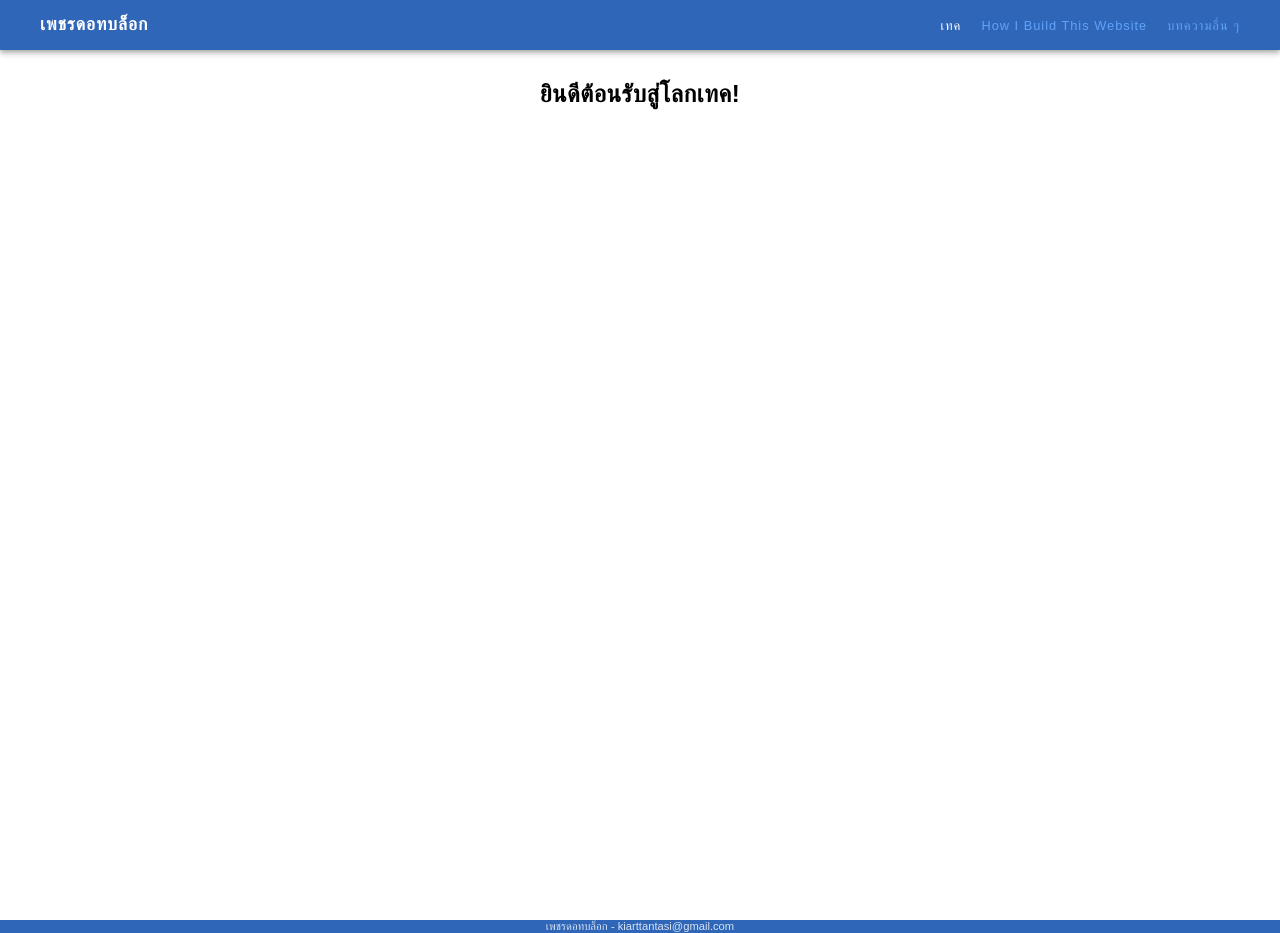
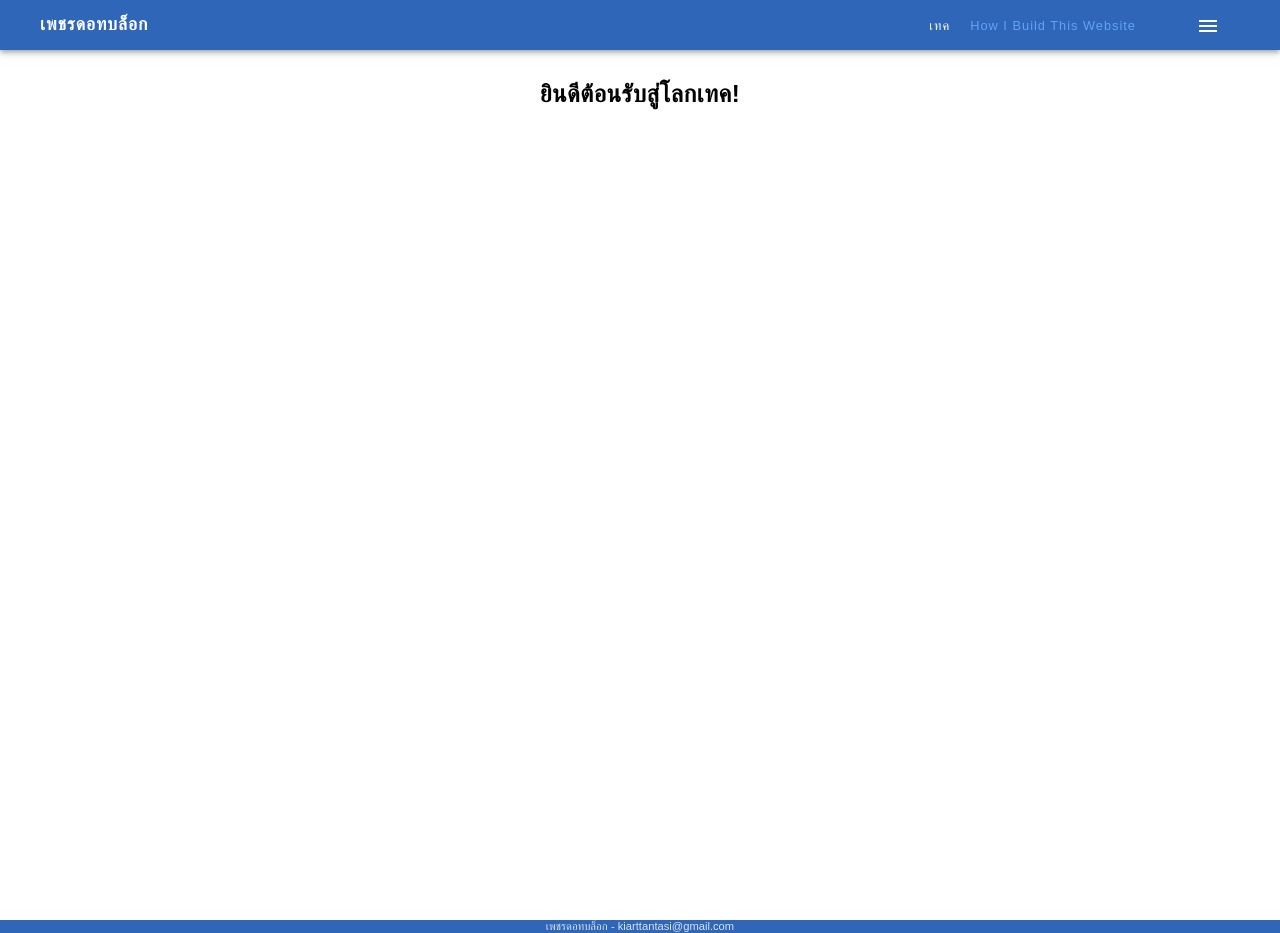
Before and after one commit to kiart-tantasi/nextjs-blog-typescript-mongodb, a Next.js app: page /tech in a window 1280 px wide. Built offline with nearby package versions, Linux system fonts and the light colour scheme; no server answers; the database is empty.

Commit message:
created responsive dropdown

```diff
--- /dev/null
+++ b/components/Layout/Dropdown.module.css
@@ -0,0 +1,66 @@
+.dropdown {
+    margin-left: 40px;
+    padding: 0 20px;
+}
+
+.dropdown-button {
+    position: relative;
+    top: 3px;
+    cursor: pointer;
+}
+
+.dropdown-content {
+    display: none;
+    position: absolute;
+    min-width: 120px;
+    background-color: #fff;
+    box-shadow: 0px 2px 5px 0px rgba(0,0,0,0.2);
+    transform: translate(-80px, 0px);
+    z-index: 999;
+}
+
+.dropdown-content a {
+    display: block;
+    text-align: right;
+    color: #000 !important;
+    padding: 16px 16px 16px 10px;
+}
+
+.dropdown-content a:hover {
+    background-color: rgb(47, 102, 184);
+    color: #fff !important;
+}
+
+/* HOVER TO OPEN DROPDOWN */
+.dropdown:hover .dropdown-content {
+    display: block;
+}
+
+
+/* HIDDEN AND SHOW */
+.show-860, .show-450 {
+    display: none;
+}
+
+/* SHOW AT 860PX */
+@media (max-width: 860px) {
+    .show-860 {
+        display: block;
+    }
+
+    .dropdown-content {
+        transform: translate(-150px, 2px);
+        min-width: 220px;
+    }
+
+    .dropdown {
+        margin-left: 20px;
+    }
+}
+
+/* SHOW AT 450PX */
+@media (max-width: 450px) {
+    .show-450 {
+        display: block;
+    }
+}
--- /dev/null
+++ b/components/Layout/Dropdown.tsx
@@ -0,0 +1,24 @@
+import Link from "next/link";
+import MenuIcon from '@mui/icons-material/Menu';
+import styles from "./Dropdown.module.css";
+
+
+const Dropdown = () => {
+    return (
+        <div className={styles.dropdown}>
+            <span className={styles["dropdown-button"]}><MenuIcon /></span>
+            <div className={styles["dropdown-content"]}>
+                <span className={styles["show-450"]}>
+                    <Link href="/tech">โลกเทค</Link>
+                </span>
+                <span className={styles["show-860"]}>
+                    <Link href="/HowIBuildThisWebsite">How I Build This Website</Link>
+                </span>
+                <Link href="/aboutme">ประวัติผู้เขียน</Link>
+                <Link href="/others">บทความอื่น ๆ</Link>
+            </div>
+        </div>
+    )
+}
+
+export default Dropdown;
--- a/components/Layout/MainNav.module.css
+++ b/components/Layout/MainNav.module.css
@@ -28,6 +28,13 @@
     margin-right: 40px;
 }
 
+/* RIGHT NAV */
+.main-nav {
+    display: flex;
+    flex-direction: row;
+    align-items: center;
+}
+
 .main-nav li {
     display: inline-block;
     list-style: none;
@@ -38,6 +45,7 @@
     text-decoration: none;
     color: inherit;
 }
+
 .main-nav p {
     font-size: 0.8rem;
     letter-spacing: 1px;
@@ -75,12 +83,21 @@
 
 /* HIDE BRAND AND WORKSPACE AT 860PX */
 @media (max-width: 860px) {
-    .hide-brand {
+    .hide-860 {
         display: none;
     }
 
     .blog-brand h1 {
         font-size: 1.75rem;
+    }
+
+    .workspace-brand {
+        transform: translate(0px, 2px);
+    }
+
+    .workspace-brand h1 {
+        font-size: 1.3rem;
+
     }
 
     .hide-workspace-brand {
@@ -94,11 +111,7 @@
 
 @media (max-width: 400px) {
     .blog-brand a {
-        margin-right: 15px;
-    }
-
-    .workspace-brand h1 {
-        font-size: 1.5rem;
+        margin-right: 25px;
     }
 }
 
@@ -109,3 +122,10 @@
         display: none;
     }
 }
+
+/* hide tech at 450px */
+@media (max-width: 450px) {
+    .hide-450 {
+        display: none;
+    }
+}
--- a/components/Layout/MainNav.tsx
+++ b/components/Layout/MainNav.tsx
@@ -2,6 +2,7 @@ import Link from "next/link";
 import { useRouter } from "next/router";
 import { useContext, useEffect } from "react";
 import AuthContext from "../../context/auth-context";
+import Dropdown from "./Dropdown";
 import { AppBar } from '@mui/material';
 import styles from "./MainNav.module.css";
 
@@ -28,14 +29,13 @@ const MainNav = () => {
   return (
     <AppBar position="static" sx={{height: {xs: 45, sm:50} , backgroundColor: isAdmin? "rgb(18, 60, 124)": "rgb(47, 102, 184)"}}>
         <div className={`${styles.nav}`}>
+
           <div className={styles["blog-brand"]}>
-
             <Link href="/">
               <a>
-                <h1><span className={styles["hide-brand"]}>เ</span>พ<span className={styles["hide-brand"]}>ชรดอทบล็อก</span></h1>
+                <h1><span className={styles["hide-860"]}>เ</span>พ<span className={styles["hide-860"]}>ชรดอทบล็อก</span></h1>
               </a>
             </Link>
-
             {isAdmin === true &&
             <Link href="/workspace">
               <a className={styles["workspace-brand"]}>
@@ -43,16 +43,24 @@ const MainNav = () => {
               </a>
             </Link>
             }
-
           </div>
 
           <nav className={styles["main-nav"]}>
             <ul>
-              <li><Link href="/tech"><a className={router.pathname == "/tech" ? styles.active : ""}><p>เทค</p></a></Link></li>
-              <li><Link href="/HowIBuildThisWebsite"><a className={router.pathname == "/HowIBuildThisWebsite" ? styles.active : ""}><p>How I Build This Website</p></a></Link></li>
-              <span className={styles.others}><li><Link href="/others"><a className={router.pathname == "/others" ? styles.active : ""}><p>บทความอื่น ๆ </p></a></Link></li></span>
+              <span className={styles["hide-450"]}>
+                <li>
+                  <Link href="/tech"><a className={router.pathname == "/tech" ? styles.active : ""}><p>เทค</p></a></Link>
+                </li>
+              </span>
+              <span className={styles["hide-860"]}>
+                <li>
+                  <Link href="/HowIBuildThisWebsite"><a className={router.pathname == "/HowIBuildThisWebsite" ? styles.active : ""}><p>How I Build This Website</p></a></Link>
+                </li>
+              </span>
             </ul>
+            <Dropdown />
           </nav>
+
         </div>
     </AppBar>
   )
--- a/package.json
+++ b/package.json
@@ -10,6 +10,7 @@
   "dependencies": {
     "@emotion/react": "^11.7.1",
     "@emotion/styled": "^11.6.0",
+    "@mui/icons-material": "^5.5.1",
     "@mui/material": "^5.4.2",
     "aws-sdk": "^2.1092.0",
     "bcryptjs": "^2.4.3",
```
Also changed, not shown: 1 other file (tests, documents, lock files or other folders).
